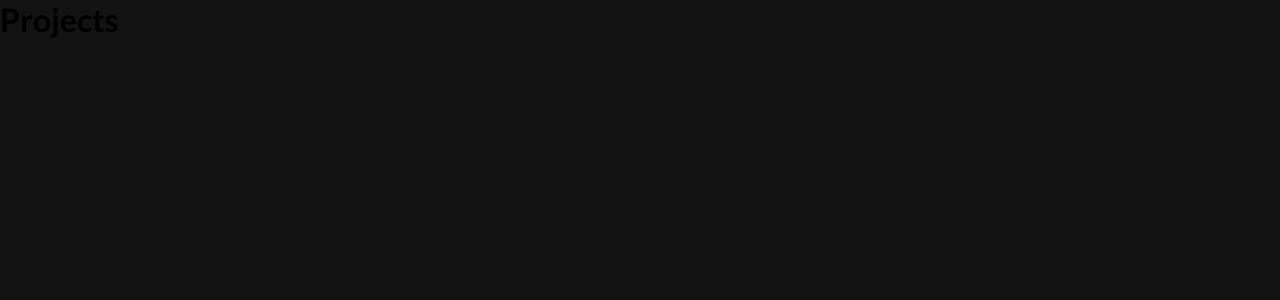
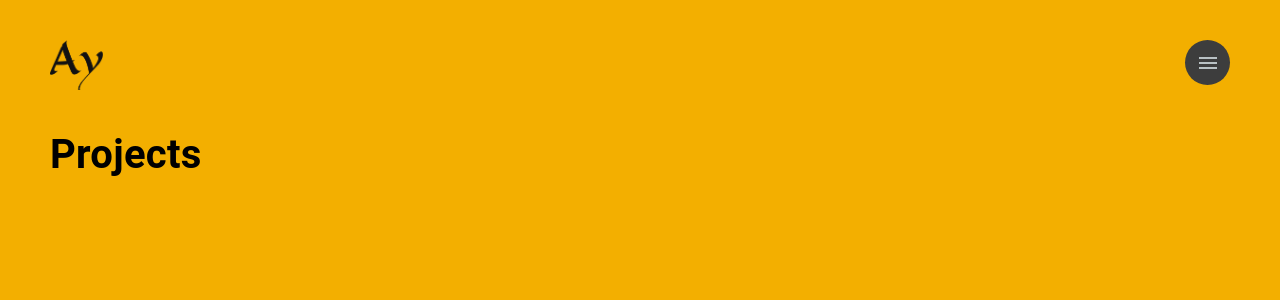
Before and after one commit to AnanyaM007/Personal-Portfolio, a Next.js app: page /projects in a window 1280 px wide. Shown: the top 300 px of the page. Built offline with nearby package versions, Linux system fonts and the light colour scheme.

Commit message:
favicon and title added

```diff
--- /dev/null
+++ b/components/Layout.js
@@ -0,0 +1,15 @@
+import React from 'react';
+import Head from 'next/head';
+function Layout({ children }) {
+  return (
+    <div>
+      <Head>
+      <link rel="icon" href="/logoLight.png" />
+        <title>Ananya Mohapatra</title>
+      </Head>
+        {children}
+    </div>
+  );
+}
+
+export default Layout;
--- a/src/pages/_app.js
+++ b/src/pages/_app.js
@@ -1,6 +1,7 @@
 import { useEffect } from 'react';
 import '@/styles/globals.css';
-import './../styles/contact.css'
+import './../styles/contact.css';
+import Layout from '../../components/Layout';
 
 export default function App({ Component, pageProps }) {
   useEffect(() => {
@@ -10,5 +11,5 @@ export default function App({ Component, pageProps }) {
     document.head.appendChild(link);
   }, []);
 
-  return <Component {...pageProps} />;
+  return <Layout><Component {...pageProps} /></Layout>;
 }
--- a/src/pages/projects.jsx
+++ b/src/pages/projects.jsx
@@ -1,7 +1,27 @@
-export default function Projects() {
-    return (
-      <>
-        <h1>Projects</h1>
-      </>
-    )
-  }
+import { Button, Stack, Typography, Box } from "@mui/material";
+import Image from "next/image";
+import NavbarD from './../../components/navbarD';
+
+const Projects = () => {
+  return (
+    <>
+      <Stack sx={{
+        minHeight:"100vh",
+        background:"#F3AF00"
+        }}>
+        <NavbarD />
+        <Stack sx={{
+          margin:"0px 50px"
+          }}>
+        <Typography variant="h4" sx={{
+          fontSize: "40px",
+          marginBottom: "30px",
+          fontWeight:"700"
+          }}>Projects</Typography>
+        </Stack>
+      </Stack>
+    </>
+  );
+}
+
+export default Projects;
```
